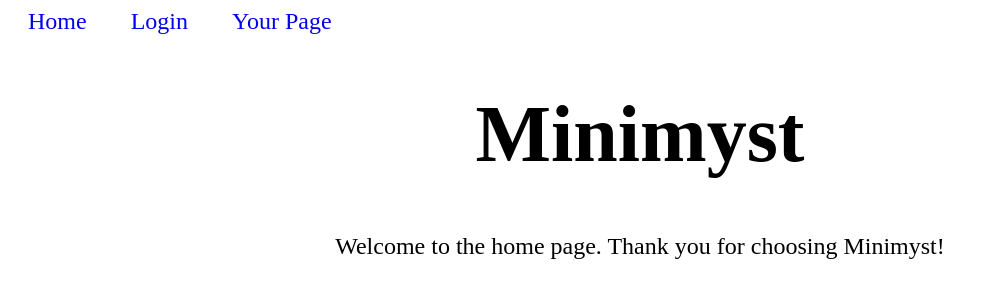
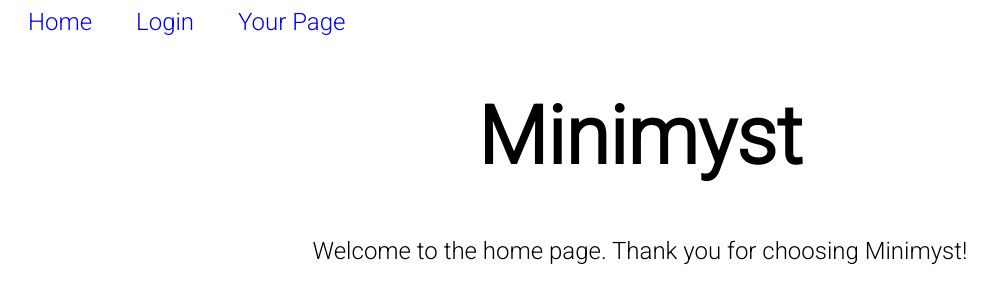
Before and after one commit to vipaka/minimyst, a PHP site: page /minimyst/ in a window 1280 px wide. Shown: the top 304 px of the page, without its empty margins (0-999 px from the left). Run offline with PHP 8.4, Linux system fonts and the light colour scheme.

Commit message:
Add Roboto Font

```diff
--- a/index.php
+++ b/index.php
@@ -6,6 +6,9 @@
         <meta http-equiv="x-ua-compatible" content="ie=edge">
         <meta name="viewport" content="width=device-width, initial-scale=1">
         <link rel="stylesheet" href="./views/css/app.css" type="text/css">
+        <link rel="preconnect" href="https://fonts.googleapis.com">
+        <link rel="preconnect" href="https://fonts.gstatic.com" crossorigin>
+        <link href="https://fonts.googleapis.com/css2?family=Roboto:wght@300&display=swap" rel="stylesheet">
     </head>
     <body>
         <div id="app-container">
--- a/views/css/app.css
+++ b/views/css/app.css
@@ -1,3 +1,8 @@
+body{
+	font-family: Roboto;
+	font-weight: 300;
+}
+
 fieldset {
 	border: none;
 }
```
